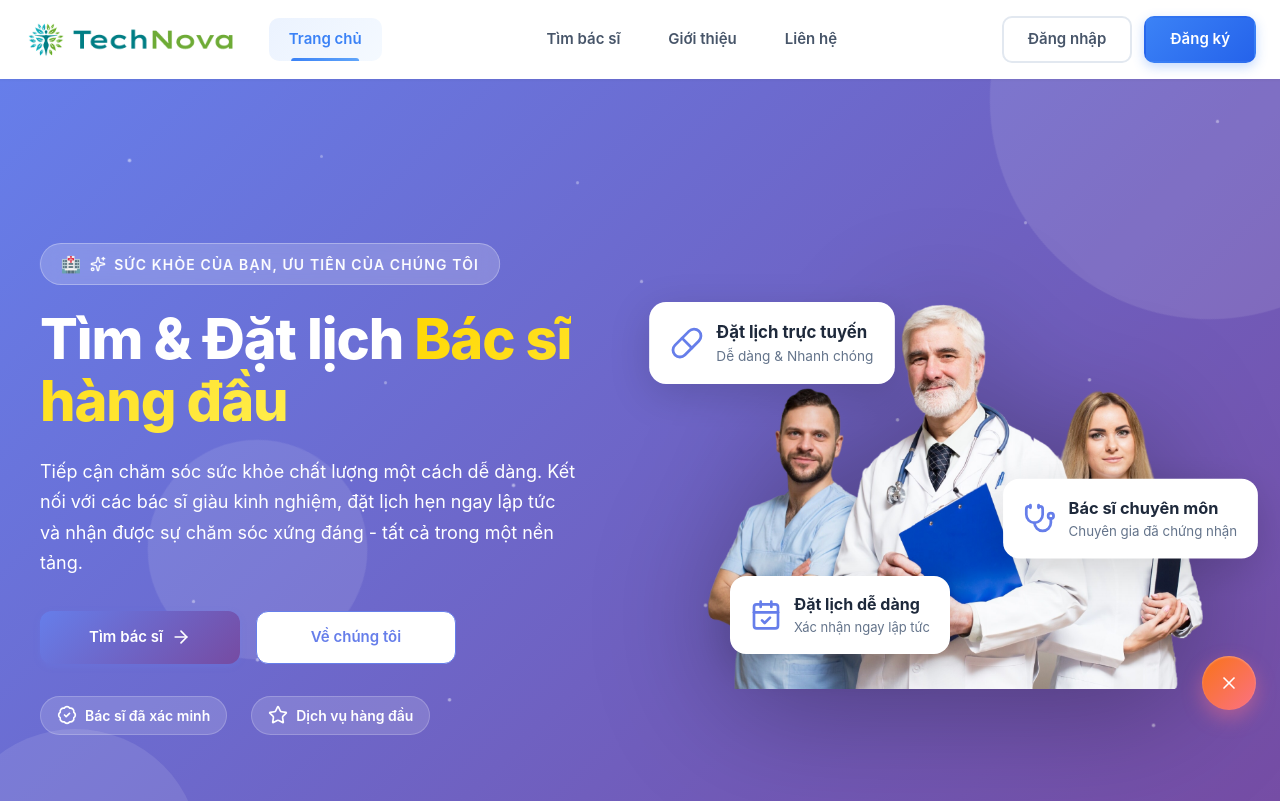
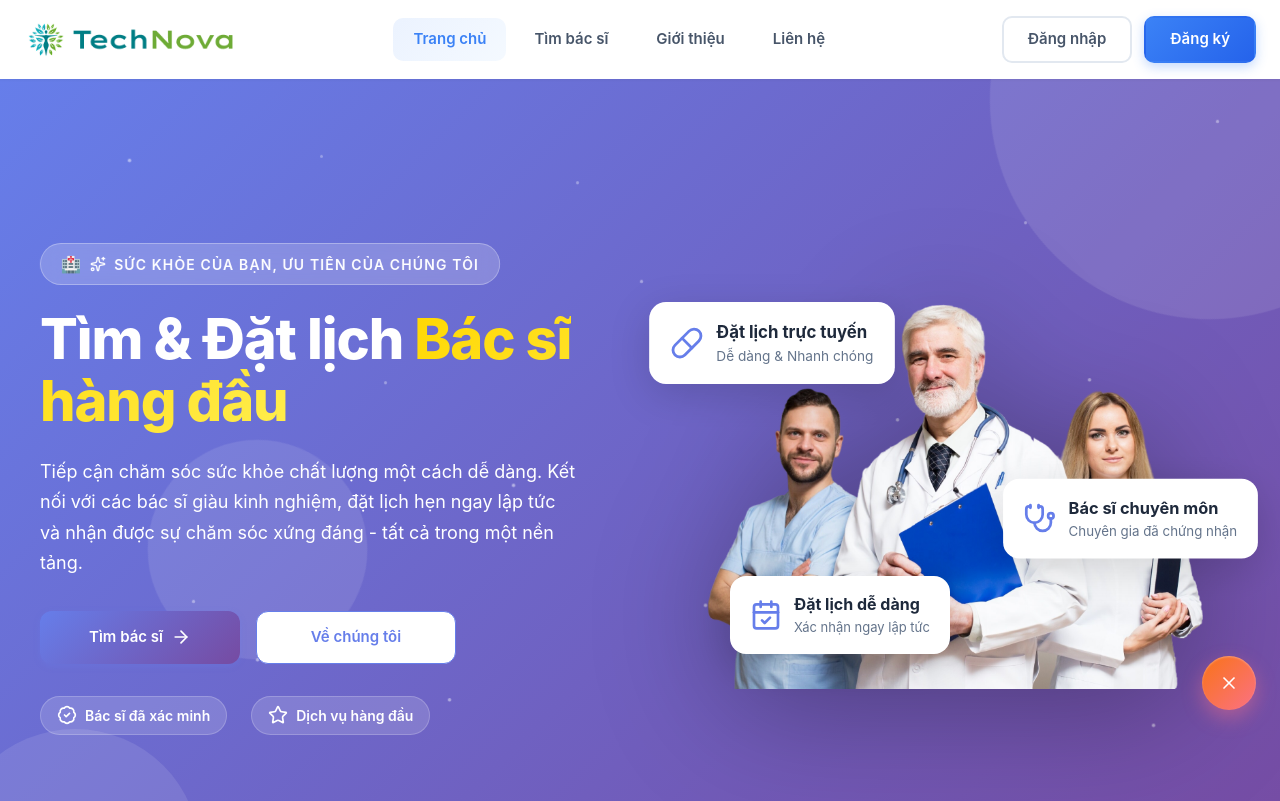
Before and after one commit to TechNova-Group-CNPMNC/FE-Online-Doctor-Appointment, a React (Vite) app: page / in a window 1280 px wide. Shown: the top 801 px of the page. Built offline with nearby package versions, Linux system fonts and the light colour scheme.

Commit message:
update css

```diff
--- a/src/components/Header/Header.jsx
+++ b/src/components/Header/Header.jsx
@@ -41,6 +41,7 @@ const Header = () => {
           <Link to="/" className="header-logo">
             <img src={logo} alt="Đặt lịch bác sĩ" />
           </Link>
+          <nav className="header-nav desktop-nav">
             {!isDoctorUser && (
               <Link
                 to="/"
@@ -49,7 +50,6 @@ const Header = () => {
                 Trang chủ
               </Link>
             )}
-          <nav className="header-nav desktop-nav">
             {isAuth && !isDoctorUser && (
               <Link
                 to="/profile"
--- a/src/pages/DoctorDetail/DoctorDetail.jsx
+++ b/src/pages/DoctorDetail/DoctorDetail.jsx
@@ -440,14 +440,14 @@ const DoctorDetail = () => {
                 </div>
               )}
 
-              <div className="appointment-fee">
+              {/* <div className="appointment-fee">
                 <span>Phí tư vấn:</span>
                 <span className="fee-amount">
                   {doctor.consultationFee
                     ? `${doctor.consultationFee.toLocaleString("vi-VN")} VNĐ`
                     : "600,000 VNĐ"}
                 </span>
-              </div>
+              </div> */}
             </div>
           </div>
 
```
Lines whose indentation alone changed are shown as unchanged.
